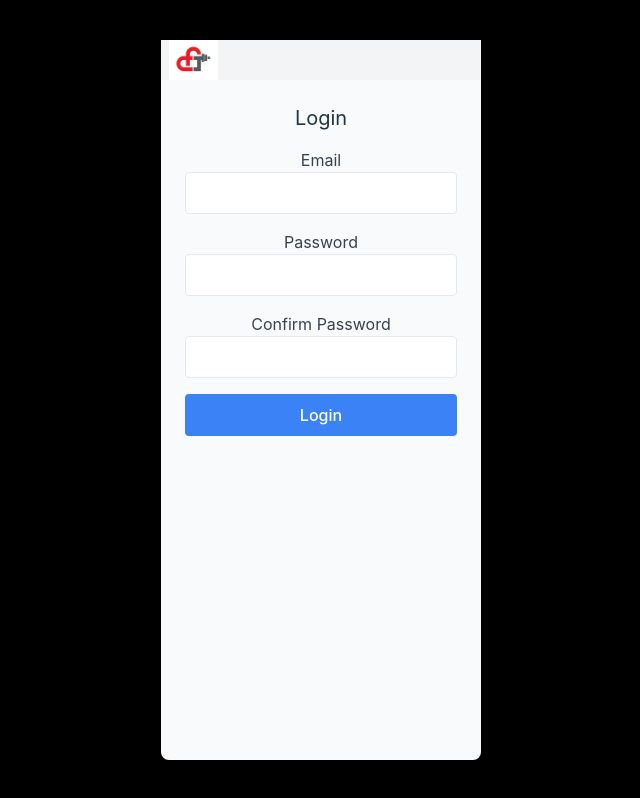
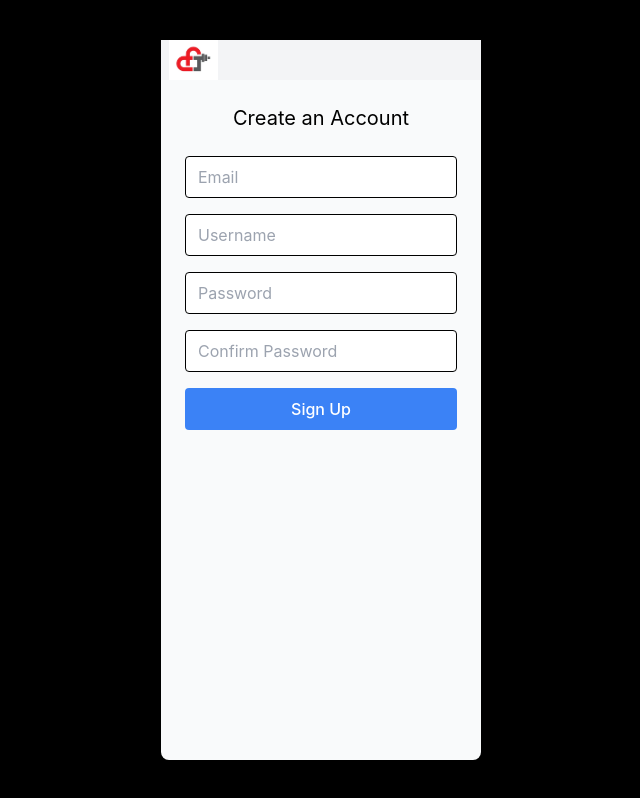
Before and after one commit to JoshuaW13/ConceptFitness, a React (Vite) app in the folder conceptFitness/: page /signUp in a window 1280 px wide. Shown: the whole page, without its empty margins (319-959 px from the left). Built offline with nearby package versions, Linux system fonts and the light colour scheme.

Commit message:
Added username field

```diff
--- a/conceptFitness/src/pages/SignUp.jsx
+++ b/conceptFitness/src/pages/SignUp.jsx
@@ -9,6 +9,7 @@ function SignUp() {
 
     const navigate = useNavigate();
     const [email, setEmail] = useState('');
+    const [username, setUsername] = useState('');
     const [password, setPassword] = useState('');
     const [confirmPassword, setConfirmPassword] = useState('');
     const [error, setError] = useState('');
@@ -31,43 +32,48 @@ function SignUp() {
                 <img src={viteLogo} alt="" className="h-full w-auto " />
             </div>
             <form onSubmit={handleSubmit} className="bg-white-100 p-6 w-full">
-                <h2 className="text-xl mb-4">Login</h2>
+                <h2 className="text-xl text-black mb-6">Create an Account</h2>
                 <div className="mb-4">
-                    <label className="block text-gray-700" htmlFor="email">
-                        Email
-                    </label>
                     <input
                         type="email"
                         id="email"
                         value={email}
                         onChange={(e) => setEmail(e.target.value)}
-                        className="border rounded w-full py-2 px-3"
+                        placeholder='Email'
+                        className="bg-white border border-black rounded w-full py-2 px-3"
                         required
                     />
                 </div>
                 <div className="mb-4">
-                    <label className="block text-gray-700" htmlFor="password">
-                        Password
-                    </label>
+                    <input
+                        type="username"
+                        id="username"
+                        value={username}
+                        onChange={(e) => setUsername(e.target.value)}
+                        placeholder='Username'
+                        className="bg-white border border-black rounded w-full py-2 px-3"
+                        required
+                    />
+                </div>
+                <div className="mb-4">
                     <input
                         type="password"
                         id="password"
                         value={password}
                         onChange={(e) => setPassword(e.target.value)}
-                        className="border rounded w-full py-2 px-3"
+                        placeholder='Password'
+                        className="bg-white border border-black rounded w-full py-2 px-3"
                         required
                     />
                 </div>
                 <div className="mb-4">
-                    <label className="block text-gray-700" htmlFor="confirmPassword">
-                        Confirm Password
-                    </label>
                     <input
                         type="password"
                         id="confirmPassword"
                         value={confirmPassword}
                         onChange={(e) => setConfirmPassword(e.target.value)}
-                        className="border rounded w-full py-2 px-3"
+                        placeholder='Confirm Password'
+                        className="bg-white border border-black rounded w-full py-2 px-3"
                         required
                     />
                 </div>
@@ -76,7 +82,7 @@ function SignUp() {
                 type="submit"
                 className="bg-blue-500 text-white rounded w-full py-2 hover:bg-blue-600"
                 >
-                Login
+                Sign Up
                 </button>
             </form>
         </div>
```
